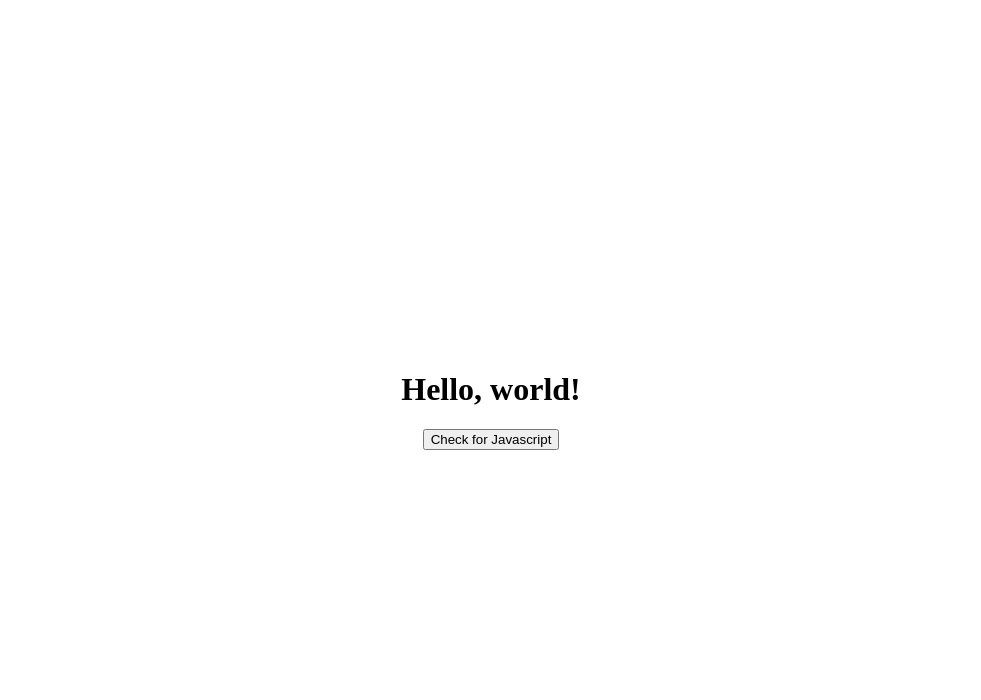
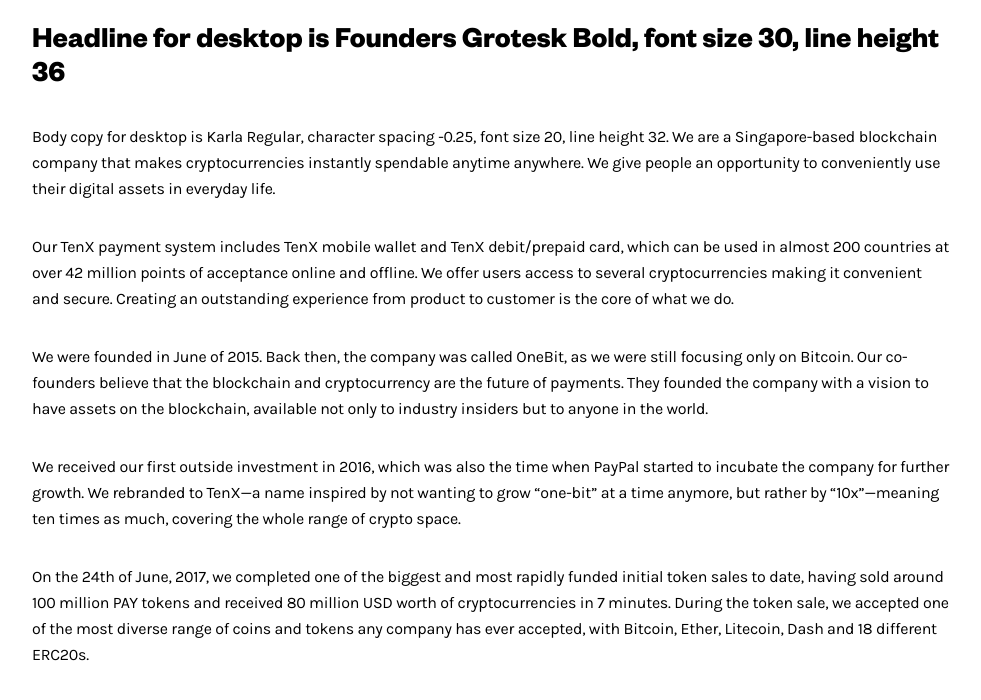
Before and after one commit to edenspiekermann-sg/typefacer, a plain HTML site: page index.html in a window 1280 px wide. Shown: the whole page, without its empty margins (149-1130 px from the left). Drawn offline with Linux system fonts and the light colour scheme.

Commit message:
initial font setup complete

```diff
--- a/index.html
+++ b/index.html
@@ -5,14 +5,27 @@
 		<meta charset='utf-8'>
 		<title>Starter Site</title>
 		<link rel="stylesheet" href="./styles.css">
+		<link href="https://fonts.googleapis.com/css?family=Karla" rel="stylesheet">
+		<link href="./FoundersGrotTest-Bold.woff" rel="font/woff">
 	</head>
 	<body>
 		<div class="container">
-			<h1>Hello, world!</h1>
-			<button id="check">Check for Javascript</button>
+			<h1>Headline for desktop is Founders Grotesk Bold, font size 30, line height 36</h1>
+			<p>
+				Body copy for desktop is Karla Regular, character spacing -0.25, font size 20, line height 32. We are a Singapore-based blockchain company that makes cryptocurrencies instantly spendable anytime anywhere. We give people an opportunity to conveniently use their digital assets in everyday life.
+			</p>
+			<p>
+				Our TenX payment system includes TenX mobile wallet and TenX debit/prepaid card, which can be used in almost 200 countries at over 42 million points of acceptance online and offline. We offer users access to several cryptocurrencies making it convenient and secure. Creating an outstanding experience from product to customer is the core of what we do.
+			</p>
+			<p>
+				We were founded in June of 2015. Back then, the company was called OneBit, as we were still focusing only on Bitcoin. Our co-founders believe that the blockchain and cryptocurrency are the future of payments. They founded the company with a vision to have assets on the blockchain, available not only to industry insiders but to anyone in the world.
+			</p>
+			<p>
+				We received our first outside investment in 2016, which was also the time when PayPal started to incubate the company for further growth. We rebranded to TenX—a name inspired by not wanting to grow “one-bit” at a time anymore, but rather by “10x”—meaning ten times as much, covering the whole range of crypto space.
+			</p>
+			<p>
+				On the 24th of June, 2017, we completed one of the biggest and most rapidly funded initial token sales to date, having sold around 100 million PAY tokens and received 80 million USD worth of cryptocurrencies in 7 minutes. During the token sale, we accepted one of the most diverse range of coins and tokens any company has ever accepted, with Bitcoin, Ether, Litecoin, Dash and 18 different ERC20s.
+			</p>
 		</div>
 	</body>
-
-	<!-- Scripts -->
-	<script src="./scripts.js"></script>
 </html>
--- a/scripts.js
+++ /dev/null
@@ -1,5 +0,0 @@
-const button = document.getElementById('check');
-
-button.addEventListener('click', function() {
-	alert("Yup, all connected! Let's get to work 💪");
-});
--- a/styles.css
+++ b/styles.css
@@ -1,14 +1,63 @@
+@font-face {
+	font-family: 'Founders';
+	src: url('FoundersGrotTest-Bold.woff') format('woff');
+}
+
 body {
 	padding: 0;
 	margin: 0;
-	width: 100vw;
-	height: 100vh;
 }
 .container {
-	width: 100%;
-	height: 100%;
+	margin: 0 auto;
+	max-width: 280px;
 	display: flex;
 	flex-direction: column;
 	align-items: center;
 	justify-content: center;
 }
+
+@media (min-width: 768px) {
+	.container {
+		max-width: 668px;
+	}
+	h1 {
+		font-size: 48;
+		line-height: 1.125;
+	}
+	p {
+		font-size: 20;
+		line-height: 1.6;
+	}
+}
+
+@media (min-width: 1024px) {
+	.container {
+		max-width: 918px;
+	}
+}
+
+h1 {
+	font-family: 'Founders';
+	font-size: 30px;
+	/*
+	font-feature-settings: inherit;
+	font-variant: inherit;
+	font-weight: inherit;
+	letter-spacing: inherit;
+	*/
+}
+
+p {
+	font-family: 'Karla';
+	line-height: 1.625;
+	letter-spacing: -0.25px;
+	/*
+	font-feature-settings: inherit;
+	font-kerning: inherit;
+	font-size: inherit;
+	font-variant: inherit;
+	font-weight: inherit;
+	line-height: inherit;
+	letter-spacing: inherit;
+	*/
+}
```
Also changed, not shown: FoundersGrotTest-Bold.woff (added).
